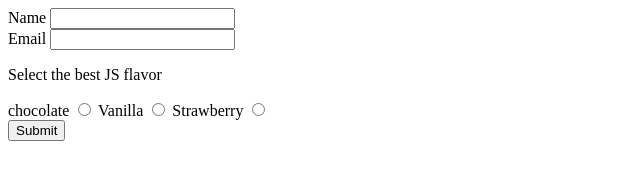
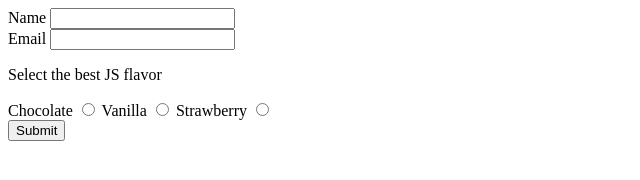
Before and after one commit to itaysarfaty/vanilla-form, a website: page index.html in a window 1280 px wide. Shown: the full height of the page, 0-640 px from the left. Drawn offline with Linux system fonts and the light colour scheme.

Commit message:
Fix Chocolate

```diff
--- a/index.html
+++ b/index.html
@@ -16,7 +16,7 @@
       </div>
       <div class="input-row">
         <p>Select the best JS flavor</p>
-        <label for="chocolate">chocolate</label>
+        <label for="chocolate">Chocolate</label>
         <input
           type="radio"
           name="flavor"
```
